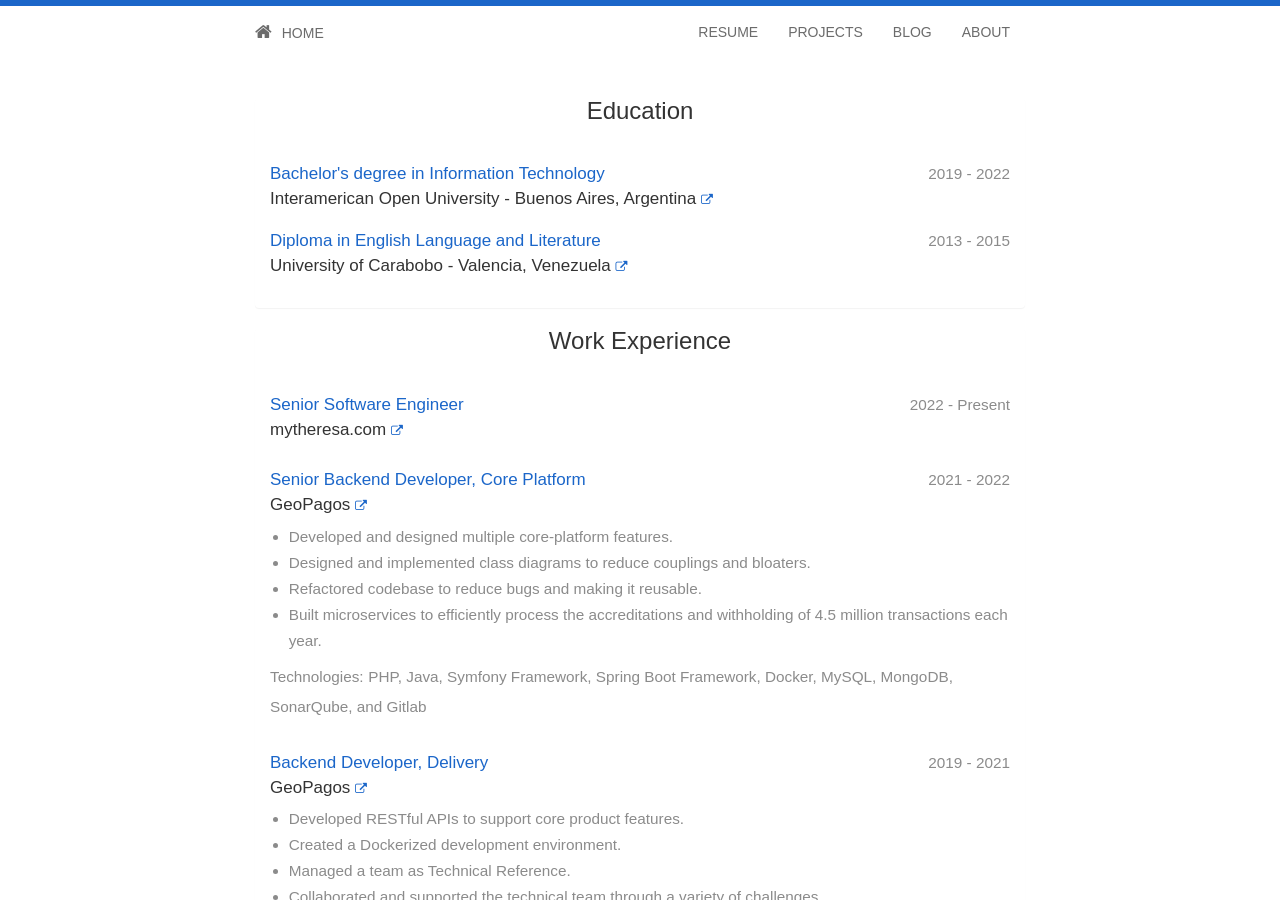
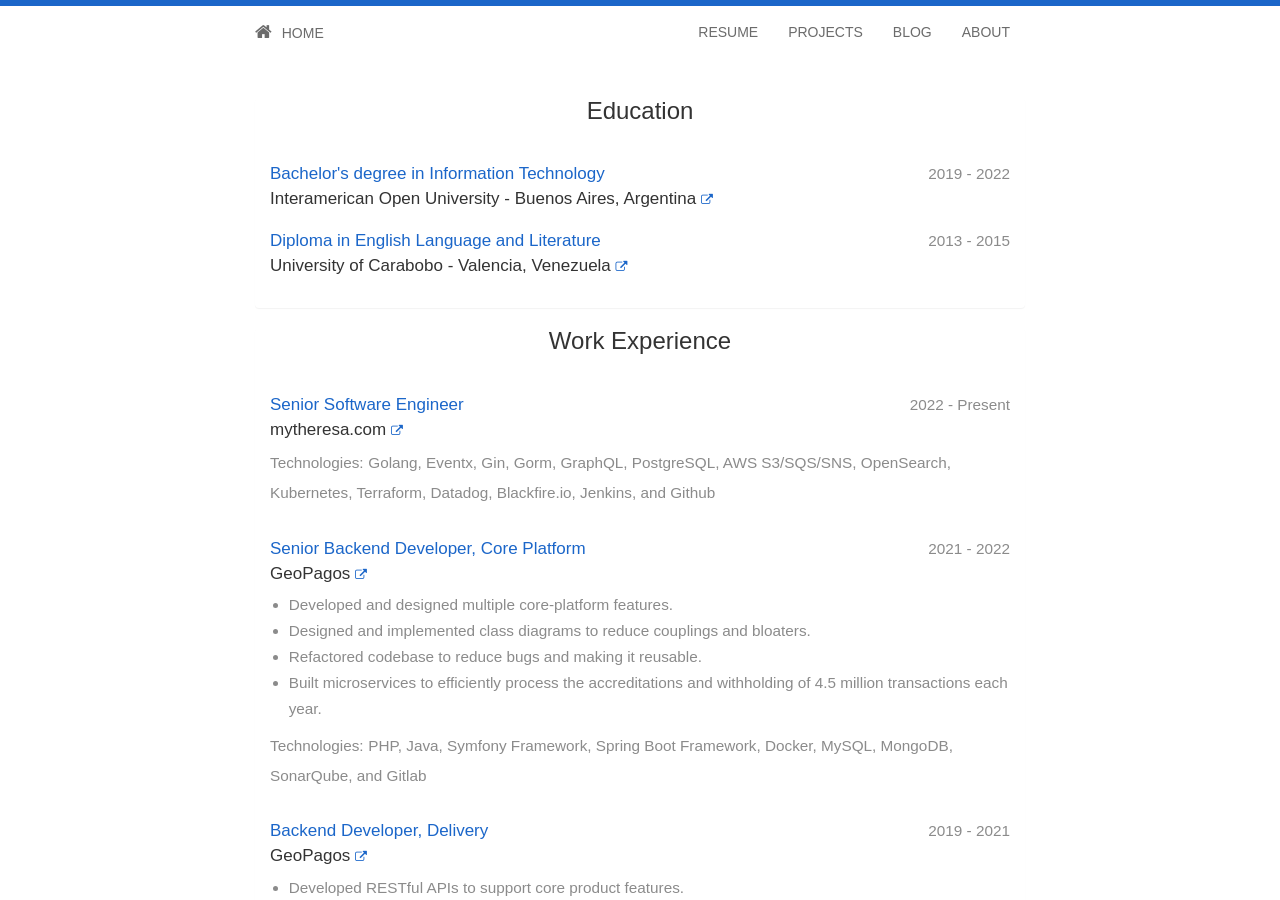
Before and after one commit to jfernancordova/jfernancordova.github.io, a Jekyll site: the page built from resume.html, in a window 1280 px wide and 900 px high. Built offline with Jekyll 4.4.1, drawn with Linux system fonts in a browser that asks for light colours; nearby versions of some CDN libraries.

Commit message:
chore: Update employment.yml and about.html files

```diff
--- a/_data/employment.yml
+++ b/_data/employment.yml
@@ -2,6 +2,21 @@
   company: "mytheresa.com"
   link: "https://www.mytheresa.com/"
   dates: "2022 - Present"
+  tech:
+  - Golang
+  - Eventx
+  - Gin
+  - Gorm
+  - GraphQL
+  - PostgreSQL
+  - AWS S3/SQS/SNS
+  - OpenSearch
+  - Kubernetes
+  - Terraform
+  - Datadog
+  - Blackfire.io
+  - Jenkins
+  - Github
 
 - title: "Senior Backend Developer, Core Platform"
   company: "GeoPagos"
```
Also changed, not shown: assets/images/books/14-habits-of-highly-productive-developers.jpg (deleted), assets/images/books/software-craftsman.jpg (deleted), static/img/favicon.ico.
